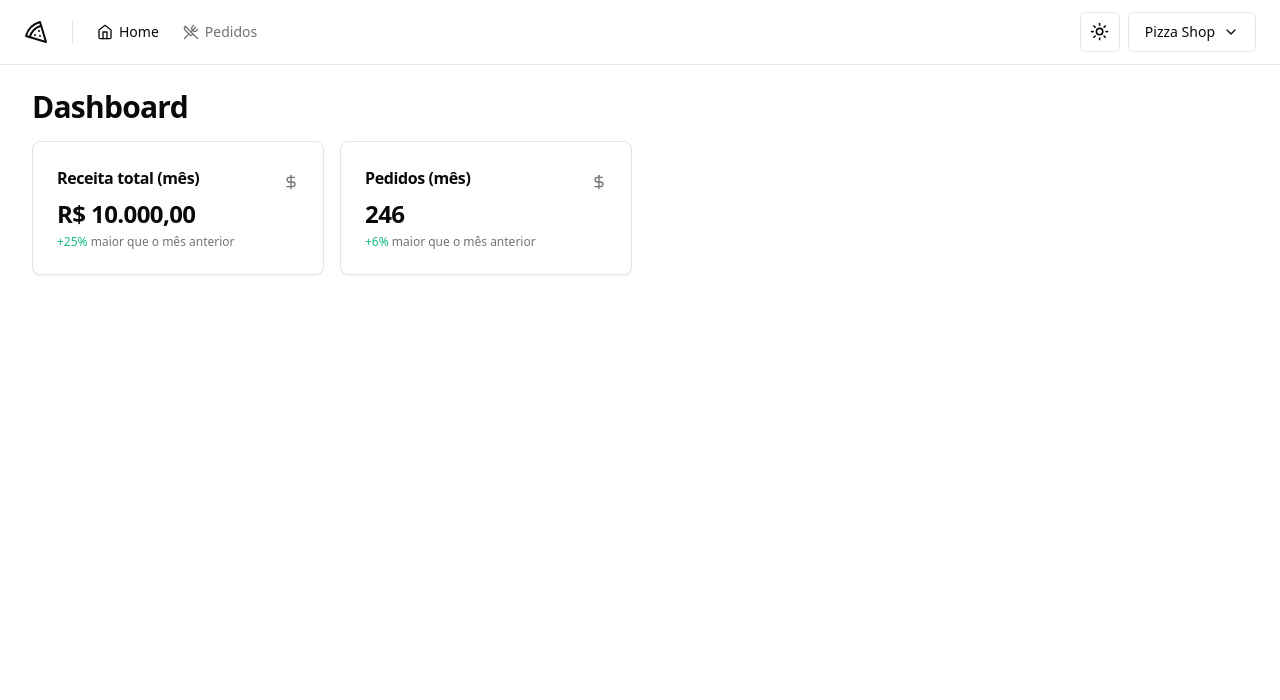
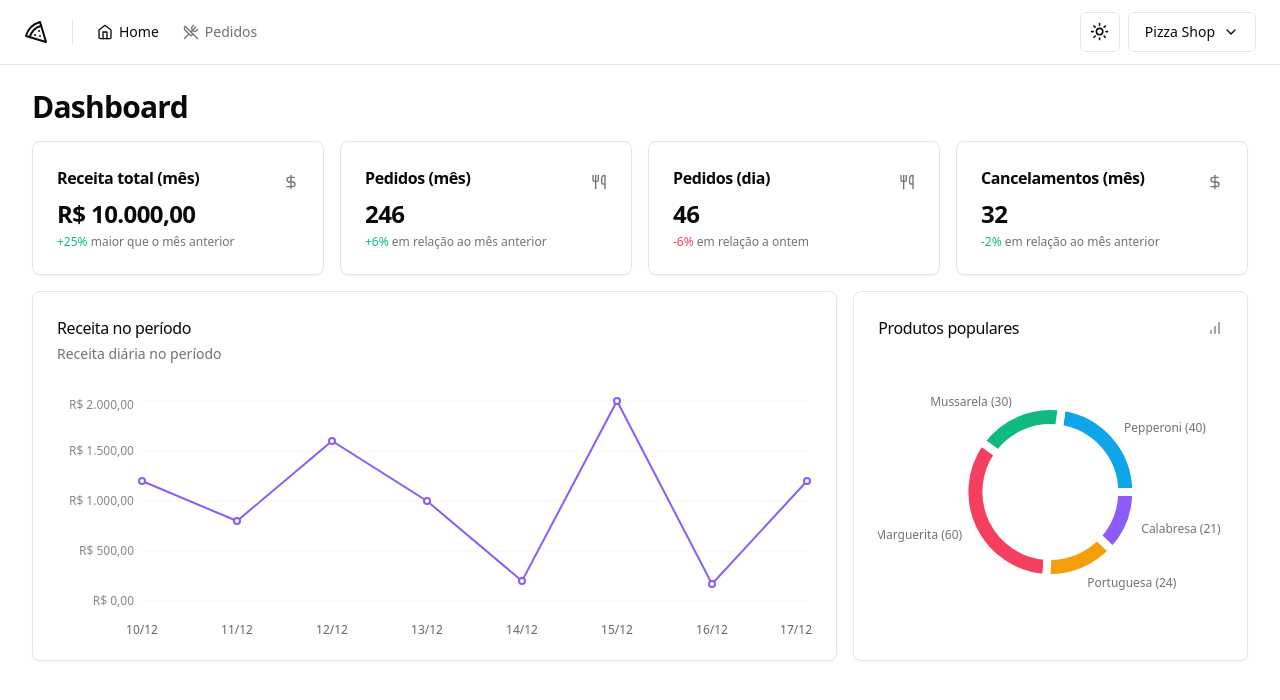
Before and after one commit to victorhperricci/pizza-delivery-web, a React (Vite) app: page /dashboard in a window 1280 px wide. Shown: the top 700 px of the page. Built offline with nearby package versions, Linux system fonts and the light colour scheme.

Commit message:
finalizando parte visual do projeto

```diff
--- a/package.json
+++ b/package.json
@@ -29,6 +29,7 @@
     "react-helmet-async": "^2.0.4",
     "react-hook-form": "^7.50.1",
     "react-router-dom": "^6.22.0",
+    "recharts": "^2.12.1",
     "sonner": "^1.4.0",
     "sort-by": "^1.2.0",
     "tailwind-merge": "^2.2.1",
--- a/src/components/ui/input.tsx
+++ b/src/components/ui/input.tsx
@@ -11,7 +11,7 @@ const Input = React.forwardRef<HTMLInputElement, InputProps>(
       <input
         type={type}
         className={cn(
-          'flex h-10 w-full rounded-md border border-input bg-background px-3 py-2 text-sm ring-offset-background file:border-0 file:bg-transparent file:text-sm file:font-medium placeholder:text-muted-foreground focus-visible:outline-none focus-visible:ring-2 focus-visible:ring-ring focus-visible:ring-offset-2 disabled:cursor-not-allowed disabled:opacity-50',
+          'flex h-10 w-full rounded-md border border-input bg-background px-3 py-2 text-sm ring-offset-background transition duration-300 file:border-0 file:bg-transparent file:text-sm file:font-medium placeholder:text-muted-foreground hover:outline-none hover:ring-1 hover:ring-ring hover:ring-offset-1 focus-visible:outline-none focus-visible:ring-2 focus-visible:ring-ring focus-visible:ring-offset-2 disabled:cursor-not-allowed disabled:opacity-50',
           className,
         )}
         ref={ref}
--- /dev/null
+++ b/src/pages/404.tsx
@@ -0,0 +1,18 @@
+import { Link } from 'react-router-dom'
+
+export function NotFound() {
+  return (
+    <div className="flex h-screen w-screen flex-col items-center justify-center gap-2">
+      <h1 className="text-4xl">Página não encontrada</h1>
+      <p className="text-accent-foreground">
+        Voltar para o{' '}
+        <Link
+          to="/dashboard"
+          className="text-sky-500 duration-300 hover:brightness-75 dark:text-sky-400"
+        >
+          Dashboard
+        </Link>
+      </p>
+    </div>
+  )
+}
--- /dev/null
+++ b/src/pages/app/dashboard/components/day-orders-amount-card.tsx
@@ -0,0 +1,23 @@
+import { Utensils } from 'lucide-react'
+
+import { Card, CardContent, CardHeader, CardTitle } from '@/components/ui/card'
+
+export interface DayOrdersAmountCardProps {}
+
+export function DayOrdersAmountCard() {
+  return (
+    <Card>
+      <CardHeader className="flex-row items-end justify-between space-y-0 pb-2">
+        <CardTitle className="text-base font-semibold">Pedidos (dia)</CardTitle>
+        <Utensils className="h-4 w-4 text-muted-foreground" />
+      </CardHeader>
+      <CardContent className="space-y-1">
+        <span className="text-2xl font-bold tracking-tight">46</span>
+        <p className="text-xs text-muted-foreground">
+          <span className="text-rose-500 dark:text-rose-400">-6%</span> em
+          relação a ontem
+        </p>
+      </CardContent>
+    </Card>
+  )
+}
--- /dev/null
+++ b/src/pages/app/dashboard/components/month-canceled-orders-amount.tsx
@@ -0,0 +1,26 @@
+import { DollarSign } from 'lucide-react'
+
+import { Card, CardContent, CardHeader, CardTitle } from '@/components/ui/card'
+
+export interface MonthCanceledOrdersAmountCardProps {}
+
+export function MonthCanceledOrdersAmountCard() {
+  return (
+    <Card>
+      <CardHeader className="flex-row items-end justify-between space-y-0 pb-2">
+        <CardTitle className="text-base font-semibold">
+          Cancelamentos (mês)
+        </CardTitle>
+
+        <DollarSign className="h-4 w-4 text-muted-foreground" />
+      </CardHeader>
+      <CardContent className="space-y-1">
+        <span className="text-2xl font-bold tracking-tight">32</span>
+        <p className="text-xs text-muted-foreground">
+          <span className="text-emerald-500 dark:text-emerald-400">-2%</span> em
+          relação ao mês anterior
+        </p>
+      </CardContent>
+    </Card>
+  )
+}
--- a/src/pages/app/dashboard/month-orders-amount-card.tsx
+++ b/src/pages/app/dashboard/components/month-orders-amount-card.tsx
@@ -1,4 +1,4 @@
-import { DollarSign } from 'lucide-react'
+import { Utensils } from 'lucide-react'
 
 import { Card, CardContent, CardHeader, CardTitle } from '@/components/ui/card'
 
@@ -9,13 +9,13 @@ export function MonthOrdersAmountCard() {
     <Card>
       <CardHeader className="flex-row items-end justify-between space-y-0 pb-2">
         <CardTitle className="text-base font-semibold">Pedidos (mês)</CardTitle>
-        <DollarSign className="h-4 w-4 text-muted-foreground" />
+        <Utensils className="h-4 w-4 text-muted-foreground" />
       </CardHeader>
       <CardContent className="space-y-1">
         <span className="text-2xl font-bold tracking-tight">246</span>
         <p className="text-xs text-muted-foreground">
-          <span className="text-emerald-500 dark:text-emerald-400">+6%</span>{' '}
-          maior que o mês anterior
+          <span className="text-emerald-500 dark:text-emerald-400">+6%</span> em
+          relação ao mês anterior
         </p>
       </CardContent>
     </Card>
--- /dev/null
+++ b/src/pages/app/dashboard/components/popular-products-chart.tsx
@@ -0,0 +1,93 @@
+import { BarChart } from 'lucide-react'
+import { Cell, Pie, PieChart, ResponsiveContainer } from 'recharts'
+import colors from 'tailwindcss/colors'
+
+import { Card, CardContent, CardHeader, CardTitle } from '@/components/ui/card'
+
+const data = [
+  { product: 'Pepperoni', amount: 40 },
+  { product: 'Mussarela', amount: 30 },
+  { product: 'Marguerita', amount: 60 },
+  { product: 'Portuguesa', amount: 24 },
+  { product: 'Calabresa', amount: 21 },
+]
+
+const COLORS = [
+  colors.sky[500],
+  colors.emerald[500],
+  colors.rose[500],
+  colors.amber[500],
+  colors.violet[500],
+]
+
+export interface PopularProductsChartProps {}
+
+export function PopularProductsChart() {
+  return (
+    <Card className="col-span-3">
+      <CardHeader className="pb-8">
+        <div className="flex items-center justify-between">
+          <CardTitle className="text-base font-medium">
+            Produtos populares
+          </CardTitle>
+          <BarChart className="h-4 w-4 text-muted-foreground" />
+        </div>
+      </CardHeader>
+      <CardContent>
+        <ResponsiveContainer width="100%" height={240}>
+          <PieChart style={{ fontSize: 12 }}>
+            <Pie
+              data={data}
+              dataKey="amount"
+              nameKey="product"
+              cx="50%"
+              cy="50%"
+              outerRadius={86}
+              innerRadius={64}
+              strokeWidth={8}
+              labelLine={false}
+              fill="transparent"
+              label={({
+                cx,
+                cy,
+                midAngle,
+                innerRadius,
+                outerRadius,
+                value,
+                index,
+              }) => {
+                const RADIAN = Math.PI / 180
+                const radius = 12 + innerRadius + (outerRadius - innerRadius)
+                const x = cx + radius * Math.cos(-midAngle * RADIAN)
+                const y = cy + radius * Math.sin(-midAngle * RADIAN)
+
+                return (
+                  <text
+                    x={x}
+                    y={y}
+                    className="fill-muted-foreground text-xs"
+                    textAnchor={x > cx ? 'start' : 'end'}
+                    dominantBaseline="central"
+                  >
+                    {data[index].product.length > 12
+                      ? data[index].product.substring(0, 12).concat('...')
+                      : data[index].product}{' '}
+                    ({value})
+                  </text>
+                )
+              }}
+            >
+              {data.map((_, index) => (
+                <Cell
+                  key={`cell-${index}`}
+                  fill={COLORS[index]}
+                  className="stroke-background duration-300 hover:opacity-80"
+                />
+              ))}
+            </Pie>
+          </PieChart>
+        </ResponsiveContainer>
+      </CardContent>
+    </Card>
+  )
+}
--- /dev/null
+++ b/src/pages/app/dashboard/components/revenue-chart.tsx
@@ -0,0 +1,75 @@
+import {
+  CartesianGrid,
+  Line,
+  LineChart,
+  ResponsiveContainer,
+  XAxis,
+  YAxis,
+} from 'recharts'
+import colors from 'tailwindcss/colors'
+
+import {
+  Card,
+  CardContent,
+  CardDescription,
+  CardHeader,
+  CardTitle,
+} from '@/components/ui/card'
+
+const data = [
+  { date: '10/12', revenue: 1200 },
+  { date: '11/12', revenue: 800 },
+  { date: '12/12', revenue: 1600 },
+  { date: '13/12', revenue: 1000 },
+  { date: '14/12', revenue: 200 },
+  { date: '15/12', revenue: 2000 },
+  { date: '16/12', revenue: 170 },
+  { date: '17/12', revenue: 1200 },
+]
+
+export interface RevenueChartProps {}
+
+export function RevenueChart() {
+  return (
+    <Card className="col-span-6">
+      <CardHeader className="flex-row items-center justify-between pb-8">
+        <div className="space-y-1">
+          <CardTitle className="text-base font-medium">
+            Receita no período
+          </CardTitle>
+          <CardDescription>Receita diária no período</CardDescription>
+        </div>
+      </CardHeader>
+      <CardContent>
+        <ResponsiveContainer width="100%" height={240}>
+          <LineChart data={data} style={{ fontSize: 12 }}>
+            <XAxis dataKey="date" axisLine={false} tickLine={false} dy={16} />
+            <YAxis
+              stroke="#888"
+              axisLine={false}
+              tickLine={false}
+              width={80}
+              tickFormatter={(value: number) =>
+                value.toLocaleString('pt-BR', {
+                  style: 'currency',
+                  currency: 'BRL',
+                })
+              }
+            />
+
+            <CartesianGrid vertical={false} className="stroke-muted" />
+
+            <Line
+              type="linear"
+              strokeWidth={2}
+              dataKey="revenue"
+              stroke={colors.violet['500']}
+            />
+
+            {/* <Tooltip  /> */}
+          </LineChart>
+        </ResponsiveContainer>
+      </CardContent>
+    </Card>
+  )
+}
--- a/src/pages/app/dashboard/dashboard.tsx
+++ b/src/pages/app/dashboard/dashboard.tsx
@@ -1,7 +1,11 @@
 import { Helmet } from 'react-helmet-async'
 
-import { MonthOrdersAmountCard } from './month-orders-amount-card'
-import { MonthRevenueCard } from './month-revenue-card'
+import { DayOrdersAmountCard } from './components/day-orders-amount-card'
+import { MonthCanceledOrdersAmountCard } from './components/month-canceled-orders-amount'
+import { MonthOrdersAmountCard } from './components/month-orders-amount-card'
+import { MonthRevenueCard } from './components/month-revenue-card'
+import { PopularProductsChart } from './components/popular-products-chart'
+import { RevenueChart } from './components/revenue-chart'
 
 export interface DashboardProps {}
 
@@ -15,6 +19,13 @@ export function Dashboard() {
         <div className="grid grid-cols-4 gap-4">
           <MonthRevenueCard />
           <MonthOrdersAmountCard />
+          <DayOrdersAmountCard />
+          <MonthCanceledOrdersAmountCard />
+        </div>
+
+        <div className="grid grid-cols-9 gap-4">
+          <RevenueChart />
+          <PopularProductsChart />
         </div>
       </div>
     </>
--- a/src/routes.tsx
+++ b/src/routes.tsx
@@ -2,6 +2,7 @@ import { createBrowserRouter } from 'react-router-dom'
 
 import { AppLayout } from './pages/_layouts/app'
 import { AuthLayout } from './pages/_layouts/auth'
+import { NotFound } from './pages/404'
 import { Dashboard } from './pages/app/dashboard/dashboard'
 import { Orders } from './pages/app/orders/orders'
 import { SignUp } from './pages/auth/sign-up'
@@ -11,6 +12,7 @@ export const router = createBrowserRouter([
   {
     path: '/',
     element: <AppLayout />,
+    errorElement: <NotFound />,
     children: [
       { path: '/dashboard', element: <Dashboard /> },
       { path: '/orders', element: <Orders /> },
```
Also changed, not shown: src/components/ui/select.tsx (+22 -22 lines), src/pages/app/dashboard/components/month-revenue-card.tsx (renamed from src/pages/app/dashboard/month-revenue-card.tsx), 1 other file (tests, documents, lock files or other folders).
